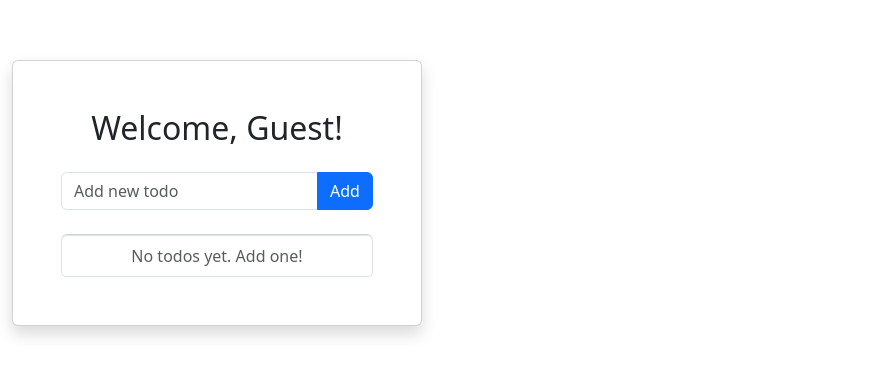
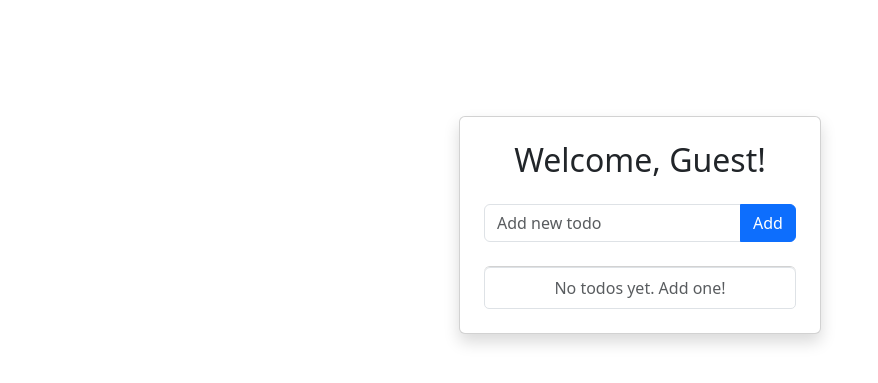
Before and after one commit to Dhakeswor17/my-todo, a React (Vite) app: page /Todo in a window 1280 px wide. Shown: the part 207-590 px from the top of the page, without its empty margins (0-878 px from the left). Built offline with nearby package versions, Linux system fonts and the light colour scheme.

Commit message:
making content in the center

```diff
--- a/src/App.tsx
+++ b/src/App.tsx
@@ -2,6 +2,8 @@ import { BrowserRouter as Router, Routes, Route } from 'react-router-dom'
 import Home from './pages/Home'
 import Register from './pages/Register'
 import Todo from './components/Todo'
+
+import './App.css'
 
 
 
--- a/src/components/Todo.tsx
+++ b/src/components/Todo.tsx
@@ -1,11 +1,10 @@
 import { useState, useEffect } from 'react'
-import Delete from './Delete' // Import the Delete component
+import Delete from './Delete'
 
 const Todo = () => {
   const [todos, setTodos] = useState<string[]>([])
   const user = localStorage.getItem('todoUser')
 
-  // Load saved todos from localStorage (if registered)
   useEffect(() => {
     if (user) {
       const savedTodos = JSON.parse(localStorage.getItem(`${user}_todos`) || '[]')
@@ -13,21 +12,18 @@ const Todo = () => {
     }
   }, [user])
 
-  // Add a new todo
   const addTodo = (newTodo: string) => {
     const updatedTodos = [...todos, newTodo]
     setTodos(updatedTodos)
     saveTodos(updatedTodos)
   }
 
-  // Save todos to localStorage (for registered users only)
   const saveTodos = (updatedTodos: string[]) => {
     if (user) {
       localStorage.setItem(`${user}_todos`, JSON.stringify(updatedTodos))
     }
   }
 
-  // Delete handler passed to Delete component
   const handleDelete = (index: number) => {
     const updatedTodos = todos.filter((_, i) => i !== index)
     setTodos(updatedTodos)
@@ -35,17 +31,19 @@ const Todo = () => {
   }
 
   return (
-    <div className="container d-flex justify-content-center align-items-center vh-100">
-      <div className="card shadow p-5 text-center" style={{ width: '100%', maxWidth: '500px' }}>
+    <div className="d-flex justify-content-center align-items-center vh-100">
+      <div className="card shadow p-4 text-center" style={{ width: '100%', maxWidth: '500px' }}>
         <h2 className="mb-4">Welcome, {user ? user : 'Guest'}!</h2>
 
         <TodoInput addTodo={addTodo} />
 
-        {/* Todo List */}
         <ul className="list-group mt-4">
           {todos.length > 0 ? (
             todos.map((todo, index) => (
-              <li key={index} className="list-group-item d-flex justify-content-between align-items-center">
+              <li
+                key={index}
+                className="list-group-item d-flex justify-content-between align-items-center"
+              >
                 {todo}
                 <Delete onDelete={() => handleDelete(index)} />
               </li>
```
Also changed, not shown: src/components/Delete.tsx (+2 -7 lines).
